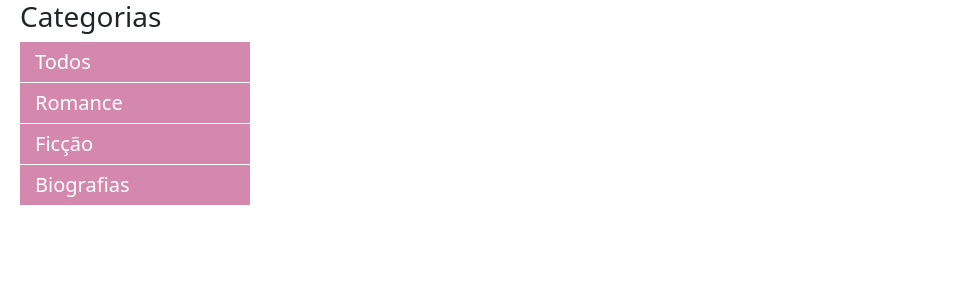
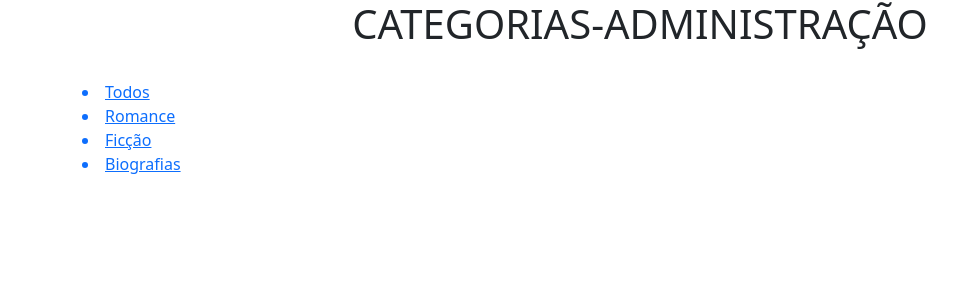
Before and after one commit to isa56/traineeCode-AdoraLer, a PHP site: page /views/site/categorias.html in a window 1280 px wide. Shown: the top 300 px of the page, without its empty margins (0-969 px from the left). Run offline with PHP 8.4, Linux system fonts and the light colour scheme; some libraries are stand-ins or nearby versions.

Commit message:
pequena alteraçao

```diff
--- a/public/css/styles.css
+++ b/public/css/styles.css
@@ -1,3 +1,6 @@
+body{
+    background-color:;
+}
 .categorias ul{
     list-style: none;
     padding-left: 0px;
--- a/views/site/categorias.html
+++ b/views/site/categorias.html
@@ -8,16 +8,18 @@
     </head>
 
     <body>
-
-        <nav class="categorias">
-            <h3>Categorias</h3>
-            <ul>
+        <main class="container">
+        <H1 class="text-center">CATEGORIAS-ADMINISTRAÇÃO </H1><br>
+            <DIV CLASS="ROW">
+                <div class="col-md-3 col-sm-3"></div>
                 <a href="a"><li>Todos</li></a>
                 <a href="a"><li>Romance</li></a>
                 <a href="a"><li>Ficção</li></a>
                 <a href="a"><li>Biografias</li></a>
             </ul>
         </nav>
+            </DIV>
+        </main>
 
 
         <script src="https://cdn.jsdelivr.net/npm/bootstrap@5.1.3/dist/js/bootstrap.bundle.min.js" integrity="sha384-ka7Sk0Gln4gmtz2MlQnikT1wXgYsOg+OMhuP+IlRH9sENBO0LRn5q+8nbTov4+1p" crossorigin="anonymous"></script>
```
Also changed, not shown: public/img/fundo.jpg (added), public/img/gatinho.jpg (added).
